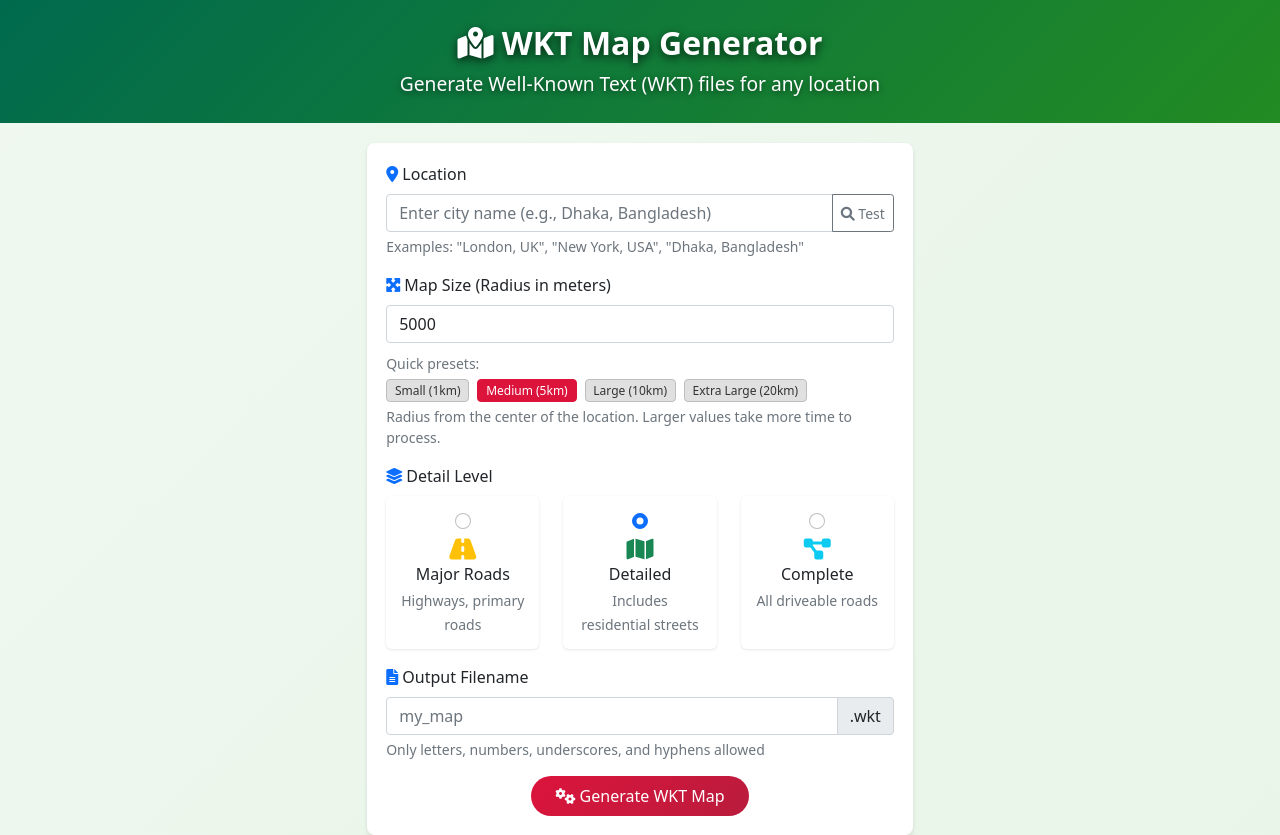
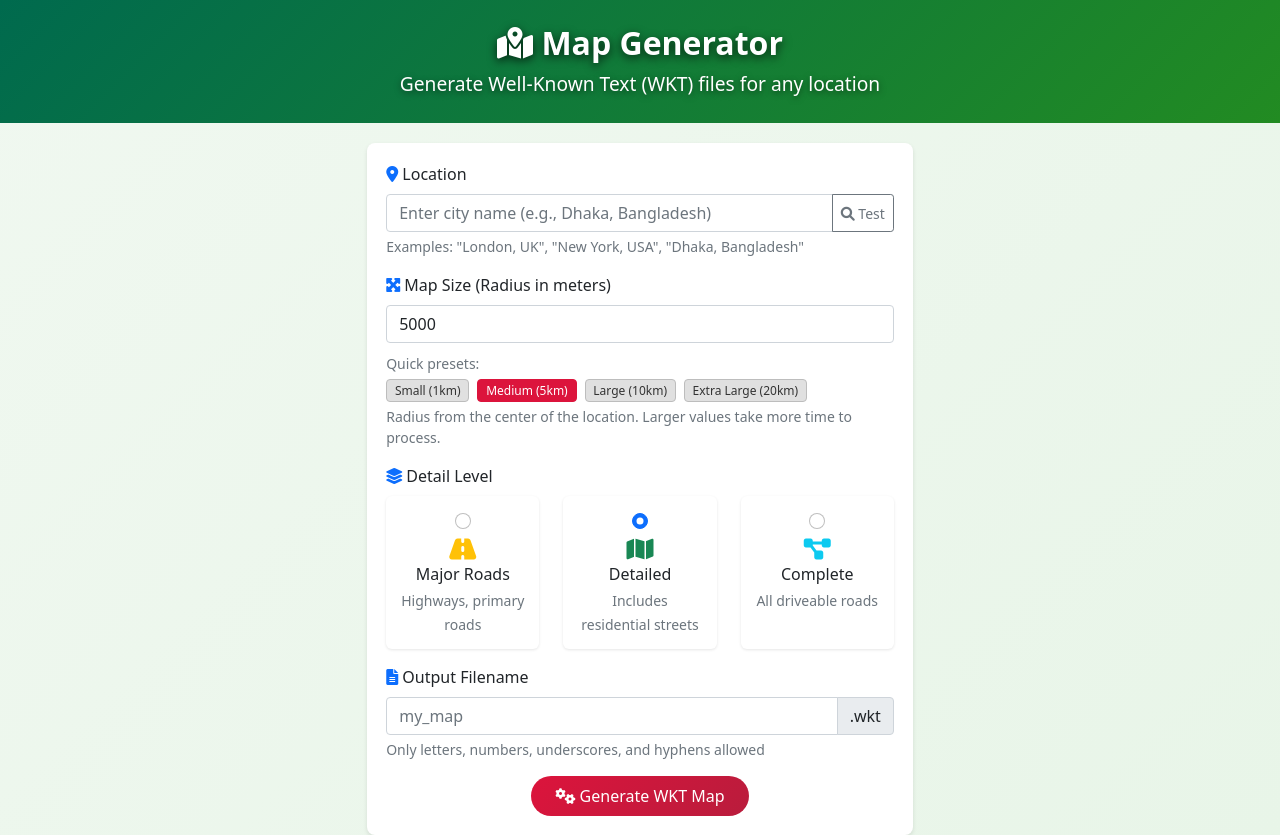
Before and after one commit to Pulok-Akibuzzaman/MapGenerator, a Flask app: page / in a window 1280 px wide. Run offline with Flask 3, Linux system fonts and the light colour scheme.

Commit message:
UI Updated

```diff
--- a/templates/generating.html
+++ b/templates/generating.html
@@ -3,7 +3,7 @@
 <head>
     <meta charset="UTF-8">
     <meta name="viewport" content="width=device-width, initial-scale=1.0">
-    <title>Generating WKT Map - WKT Map Generator</title>
+    <title>Generating WKT Map - Map Generator</title>
     <link href="https://cdn.jsdelivr.net/npm/bootstrap@5.1.3/dist/css/bootstrap.min.css" rel="stylesheet">
     <link href="https://cdnjs.cloudflare.com/ajax/libs/font-awesome/6.0.0/css/all.min.css" rel="stylesheet">
     <style>
--- a/templates/index.html
+++ b/templates/index.html
@@ -3,7 +3,7 @@
 <head>
     <meta charset="UTF-8">
     <meta name="viewport" content="width=device-width, initial-scale=1.0">
-    <title>WKT Map Generator</title>
+    <title>Map Generator</title>
     <link href="https://cdn.jsdelivr.net/npm/bootstrap@5.1.3/dist/css/bootstrap.min.css" rel="stylesheet">
     <link href="https://cdnjs.cloudflare.com/ajax/libs/font-awesome/6.0.0/css/all.min.css" rel="stylesheet">
     <style>
@@ -85,7 +85,7 @@
     <!-- Header -->
     <div class="header">
         <div class="container text-center">
-            <h3><i class="fas fa-map-marked-alt"></i> WKT Map Generator</h3>
+            <h3><i class="fas fa-map-marked-alt"></i> Map Generator</h3>
             <p class="mb-0">Generate Well-Known Text (WKT) files for any location</p>
         </div>
     </div>
```
